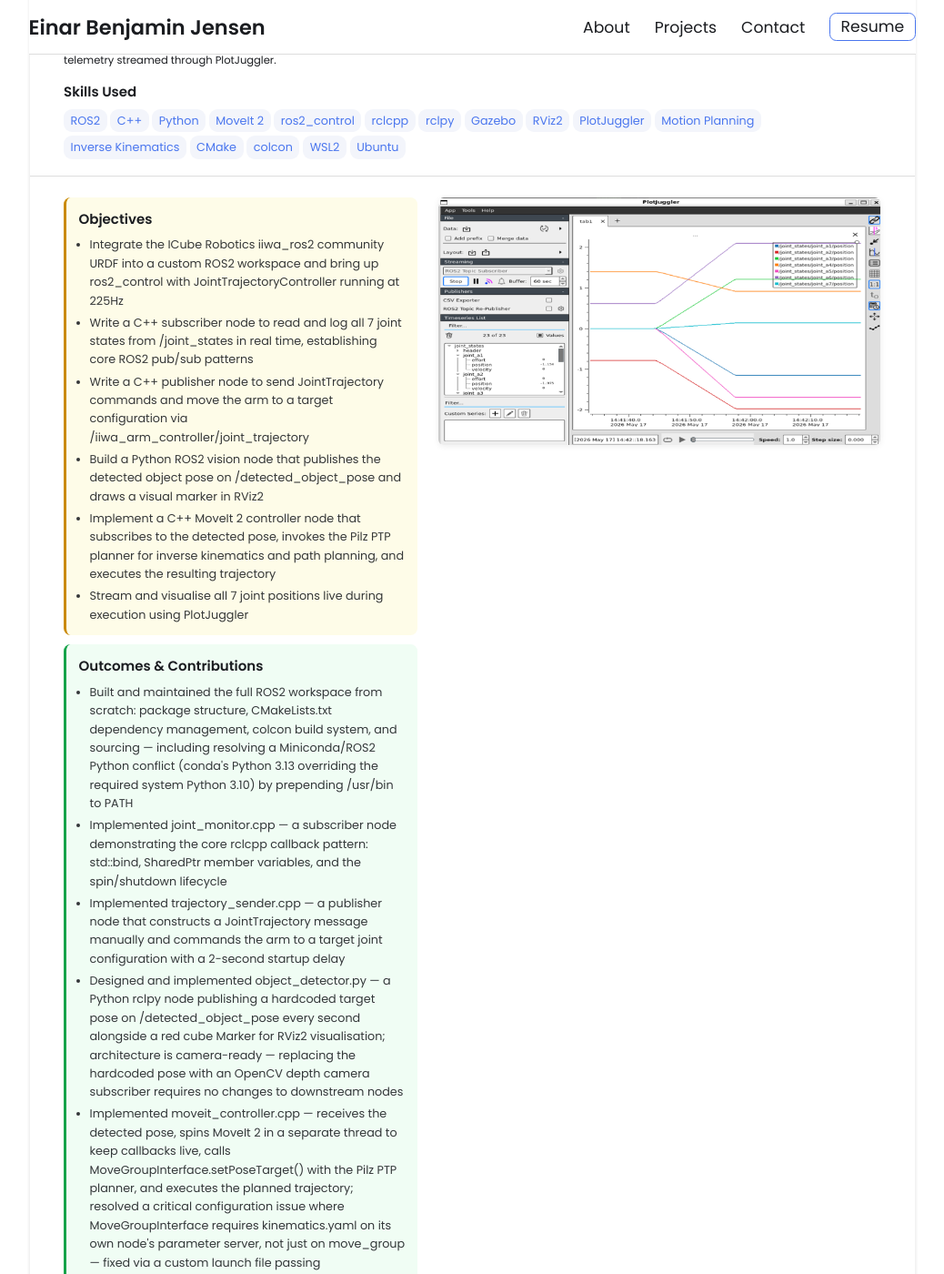
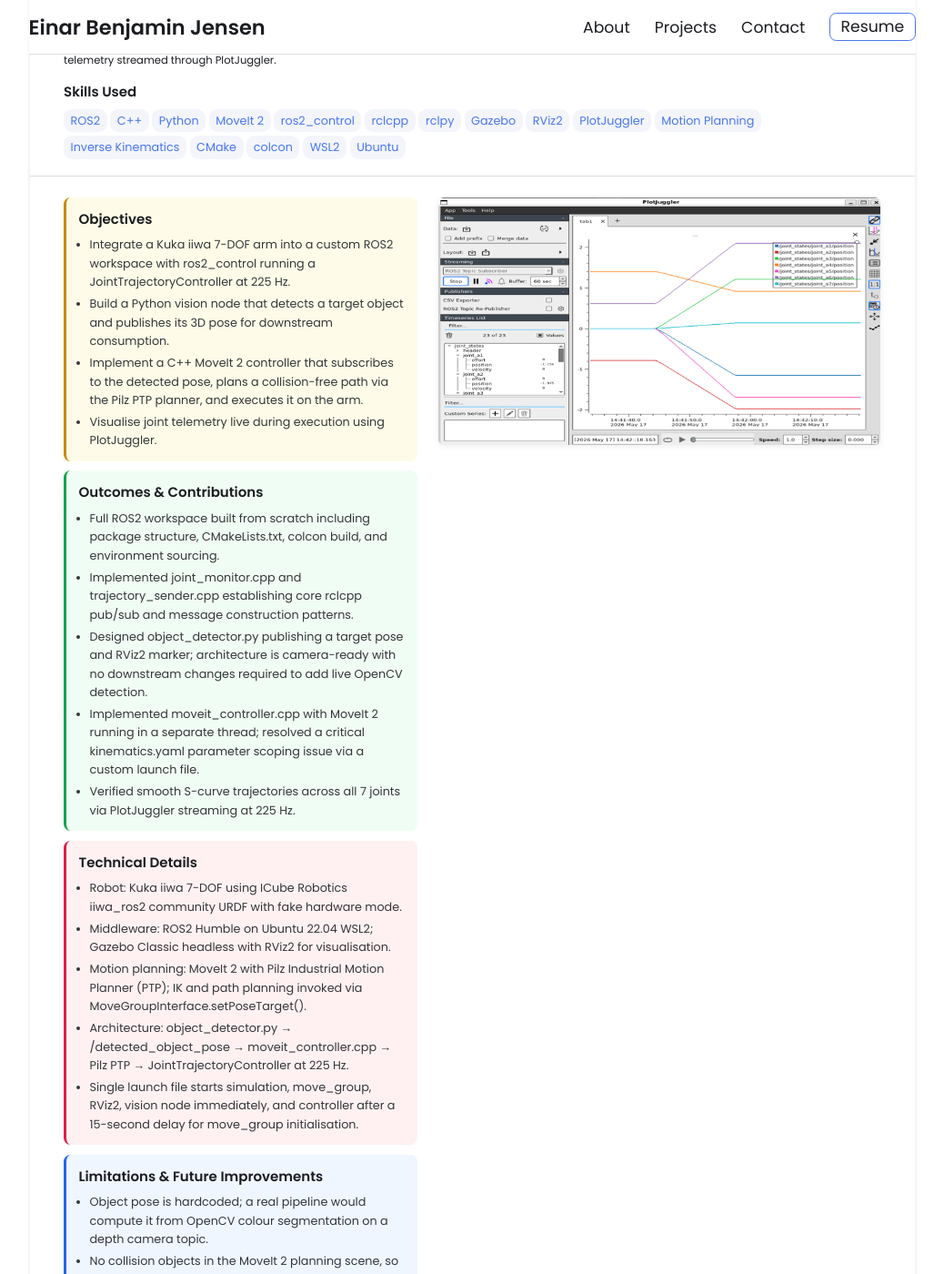
Before and after one commit to ebj17/ebj17.github.io, a Jekyll site: the page built from _projects/ros2-vision-pick-place/index.md, in a window 1280 px wide and 1400 px high, scrolled down 467 px. Shown: the whole window at 91% size, without its empty margins (121-1159 px from the left). Built offline with Jekyll 4.4.1, drawn with Linux system fonts in a browser that asks for light colours; some of the changed text lies outside the part shown.

Commit message:
Update ROS2 pick & place project with revised content
Streamline all four spec box sections; replace verbose implementation
details with cleaner objective and outcome descriptions.

Co-Authored-By: Claude Sonnet 4.6 <noreply@anthropic.com>

```diff
--- a/_projects/ros2-vision-pick-place/index.md
+++ b/_projects/ros2-vision-pick-place/index.md
@@ -37,41 +37,29 @@ main-image: /preview.png       # banner image at the top of the page (crop ratio
 
 # ── SPEC BOXES ───────────────────────────────────────────────────────────────
 objectives:                    # yellow box — what you set out to do
-  - Integrate the ICube Robotics iiwa_ros2 community URDF into a custom ROS2 workspace and bring up ros2_control with JointTrajectoryController running at 225Hz
-  - Write a C++ subscriber node to read and log all 7 joint states from /joint_states in real time, establishing core ROS2 pub/sub patterns
-  - Write a C++ publisher node to send JointTrajectory commands and move the arm to a target configuration via /iiwa_arm_controller/joint_trajectory
-  - Build a Python ROS2 vision node that publishes the detected object pose on /detected_object_pose and draws a visual marker in RViz2
-  - Implement a C++ MoveIt 2 controller node that subscribes to the detected pose, invokes the Pilz PTP planner for inverse kinematics and path planning, and executes the resulting trajectory
-  - Stream and visualise all 7 joint positions live during execution using PlotJuggler
+  - "Integrate a Kuka iiwa 7-DOF arm into a custom ROS2 workspace with ros2_control running a JointTrajectoryController at 225 Hz."
+  - Build a Python vision node that detects a target object and publishes its 3D pose for downstream consumption.
+  - Implement a C++ MoveIt 2 controller that subscribes to the detected pose, plans a collision-free path via the Pilz PTP planner, and executes it on the arm.
+  - Visualise joint telemetry live during execution using PlotJuggler.
 
 outcomes:                      # green box — key results and achievements
-  - "Built and maintained the full ROS2 workspace from scratch: package structure, CMakeLists.txt dependency management, colcon build system, and sourcing — including resolving a Miniconda/ROS2 Python conflict (conda's Python 3.13 overriding the required system Python 3.10) by prepending /usr/bin to PATH"
-  - "Implemented joint_monitor.cpp — a subscriber node demonstrating the core rclcpp callback pattern: std::bind, SharedPtr member variables, and the spin/shutdown lifecycle"
-  - Implemented trajectory_sender.cpp — a publisher node that constructs a JointTrajectory message manually and commands the arm to a target joint configuration with a 2-second startup delay
-  - Designed and implemented object_detector.py — a Python rclpy node publishing a hardcoded target pose on /detected_object_pose every second alongside a red cube Marker for RViz2 visualisation; architecture is camera-ready — replacing the hardcoded pose with an OpenCV depth camera subscriber requires no changes to downstream nodes
-  - Implemented moveit_controller.cpp — receives the detected pose, spins MoveIt 2 in a separate thread to keep callbacks live, calls MoveGroupInterface.setPoseTarget() with the Pilz PTP planner, and executes the planned trajectory; resolved a critical configuration issue where MoveGroupInterface requires kinematics.yaml on its own node's parameter server, not just on move_group — fixed via a custom launch file passing robot_description, robot_description_semantic, and kinematics parameters explicitly
-  - Verified smooth S-curve joint trajectories across all 7 joints during execution using PlotJuggler streaming /joint_states at 225Hz
+  - "Full ROS2 workspace built from scratch including package structure, CMakeLists.txt, colcon build, and environment sourcing."
+  - Implemented joint_monitor.cpp and trajectory_sender.cpp establishing core rclcpp pub/sub and message construction patterns.
+  - "Designed object_detector.py publishing a target pose and RViz2 marker; architecture is camera-ready with no downstream changes required to add live OpenCV detection."
+  - "Implemented moveit_controller.cpp with MoveIt 2 running in a separate thread; resolved a critical kinematics.yaml parameter scoping issue via a custom launch file."
+  - Verified smooth S-curve trajectories across all 7 joints via PlotJuggler streaming at 225 Hz.
 
 technical:                     # red box — technologies, methods, and implementation details
-  - "Robot: Kuka iiwa 7-DOF (ICube Robotics iiwa_ros2 community URDF/Xacro)"
-  - "Middleware: ROS2 Humble on Ubuntu 22.04 WSL2"
-  - "Control: ros2_control JointTrajectoryController @ 225Hz, fake hardware mode (use_fake_hardware:=true)"
-  - "Simulation: Gazebo Classic headless (gzserver); RViz2 for visualisation"
-  - "Motion planning: MoveIt 2 + Pilz Industrial Motion Planner (PTP)"
-  - "C++ nodes: rclcpp — joint_monitor, trajectory_sender, moveit_controller"
-  - "Python node: rclpy — object_detector"
-  - "Key packages: moveit_ros_planning_interface, trajectory_msgs, geometry_msgs, visualization_msgs, sensor_msgs"
-  - "Architecture: object_detector.py → /detected_object_pose (geometry_msgs/PoseStamped) → moveit_controller.cpp → MoveIt 2 Pilz PTP planner → iiwa_arm_controller @ 225Hz"
-  - "Launch: single pick_and_place.launch.py starts simulation, move_group, RViz2, then object_detector (immediately) and moveit_controller (after 15s delay for move_group initialisation)"
-  - "Telemetry: PlotJuggler streaming /joint_states; smooth S-curve trajectories confirmed across all 7 joints"
-  - "Known issues resolved: Miniconda Python conflict (PATH fix), MoveGroupInterface kinematics parameter scoping (custom launch file), Gazebo GUI crash on WSL2 (headless gzserver)"
-  - "GitHub: https://github.com/ebj17"
+  - "Robot: Kuka iiwa 7-DOF using ICube Robotics iiwa_ros2 community URDF with fake hardware mode."
+  - "Middleware: ROS2 Humble on Ubuntu 22.04 WSL2; Gazebo Classic headless with RViz2 for visualisation."
+  - "Motion planning: MoveIt 2 with Pilz Industrial Motion Planner (PTP); IK and path planning invoked via MoveGroupInterface.setPoseTarget()."
+  - "Architecture: object_detector.py → /detected_object_pose → moveit_controller.cpp → Pilz PTP → JointTrajectoryController at 225 Hz."
+  - "Single launch file starts simulation, move_group, RViz2, vision node immediately, and controller after a 15-second delay for move_group initialisation."
 
 limitations:                   # blue box — known constraints and future directions
-  - Object position is hardcoded in the vision node — a real pipeline would use OpenCV colour segmentation on a depth camera topic to compute the 3D pose.
-  - Gazebo GUI disabled on WSL2 due to GPU constraints; physics ran headless with RViz2 as the sole visualiser, preventing full visual validation.
-  - No collision objects added to the MoveIt 2 planning scene — the planner cannot currently avoid obstacles in the workspace.
-  - "Future work: replace hardcoded pose with live OpenCV detection from a simulated depth camera in Gazebo; add collision objects to the planning scene; extend to a full pick-and-place sequence with gripper control."
+  - Object pose is hardcoded; a real pipeline would compute it from OpenCV colour segmentation on a depth camera topic.
+  - "No collision objects in the MoveIt 2 planning scene, so obstacle avoidance is not currently possible."
+  - "Future work: live OpenCV detection from a simulated depth camera, collision objects in the planning scene, and a full pick-and-place sequence with gripper control."
 
 # ── GALLERY ──────────────────────────────────────────────────────────────────
 # Drop any image named gallery-1.jpg, gallery-2.jpg, gallery-3.jpg etc. into
```
